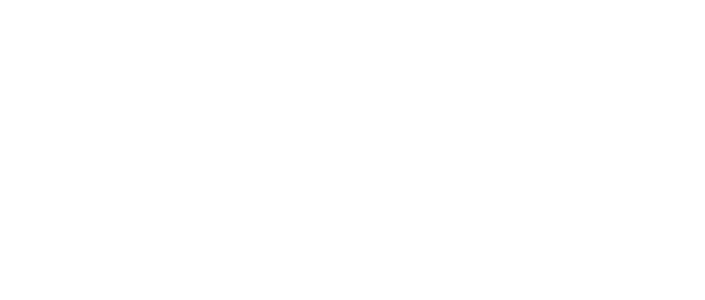
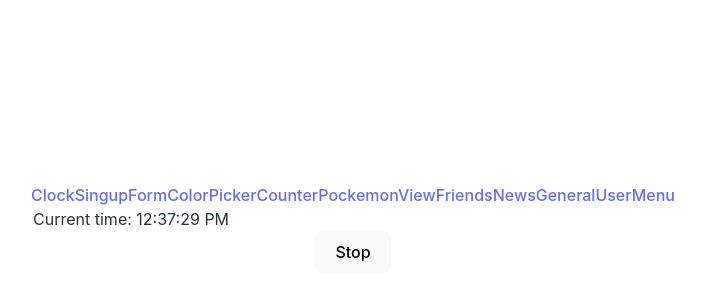
Before and after one commit to NadiiaHonchar/usinv-vite, a React (Vite) app: page / in a window 1280 px wide. Shown: the part 172-472 px from the top of the page, without its empty margins (287-992 px from the left). Built offline with nearby package versions, Linux system fonts and the light colour scheme.

Commit message:
added routing

```diff
--- a/src/App.jsx
+++ b/src/App.jsx
@@ -8,6 +8,7 @@
 import Friends from "./components/Friends/Friends";
 import NewsGeneral from "./components/News/NewsGeneral/NewsGeneral";
 import UserMenu from "./components/UserMenu/UserMenu";
+import { NavLink, Route, Routes } from "react-router-dom";
 
 const colorPickerOptions = [
   { label: "red", color: "#F44336" },
@@ -22,14 +23,29 @@
 
   return (
     <>
-      <Clock />
-      <SingupForm />
-      <ColorPicker options={colorPickerOptions} />
-      <Counter initialValue={0} />
-      <PockemonView />
-      <Friends />
-      <NewsGeneral />
-      <UserMenu />
+      <nav>
+        <NavLink to="/">Clock</NavLink>
+        <NavLink to="/signup">SingupForm</NavLink>
+        <NavLink to="/colorpicker">ColorPicker</NavLink>
+        <NavLink to="/counter">Counter</NavLink>
+        <NavLink to="/pockemon">PockemonView</NavLink>
+        <NavLink to="/friends">Friends</NavLink>
+        <NavLink to="/news">NewsGeneral</NavLink>
+        <NavLink to="/user">UserMenu</NavLink>
+      </nav>
+      <Routes>
+        <Route path="/" element={<Clock />} />
+        <Route path="/signup" element={<SingupForm />} />
+        <Route
+          path="/colorpicker"
+          element={<ColorPicker options={colorPickerOptions} />}
+        />
+        <Route path="/counter" element={<Counter initialValue={0} />} />
+        <Route path="/pockemon" element={<PockemonView />} />
+        <Route path="/friends" element={<Friends />} />
+        <Route path="/news" element={<NewsGeneral />} />
+        <Route path="/user" element={<UserMenu />} />
+      </Routes>
     </>
   );
 }
--- a/src/main.jsx
+++ b/src/main.jsx
@@ -11,7 +11,7 @@
   <React.StrictMode>
     <ThemeProvider theme={theme}>
       <AuthProvider>
-        <BrowserRouter basename="/usinv-vite">
+        <BrowserRouter>
           <App />
         </BrowserRouter>
       </AuthProvider>
```
